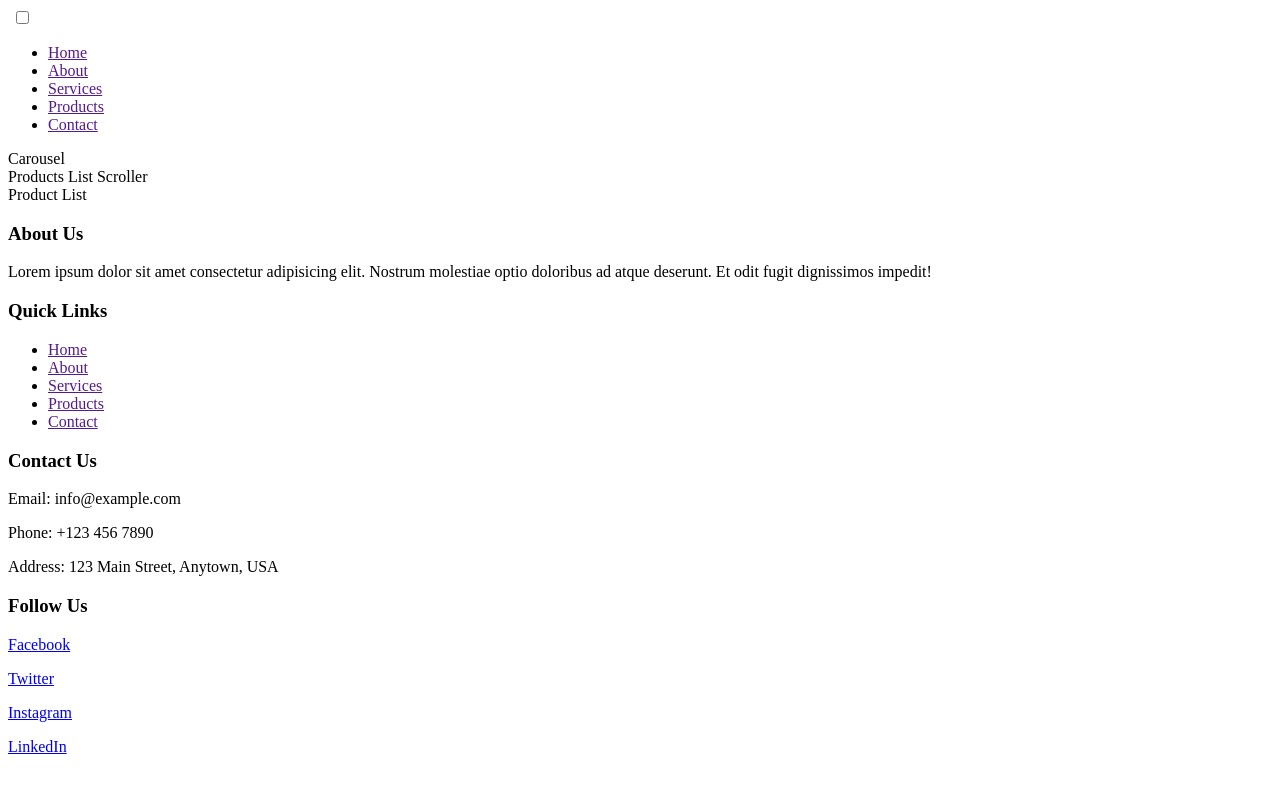
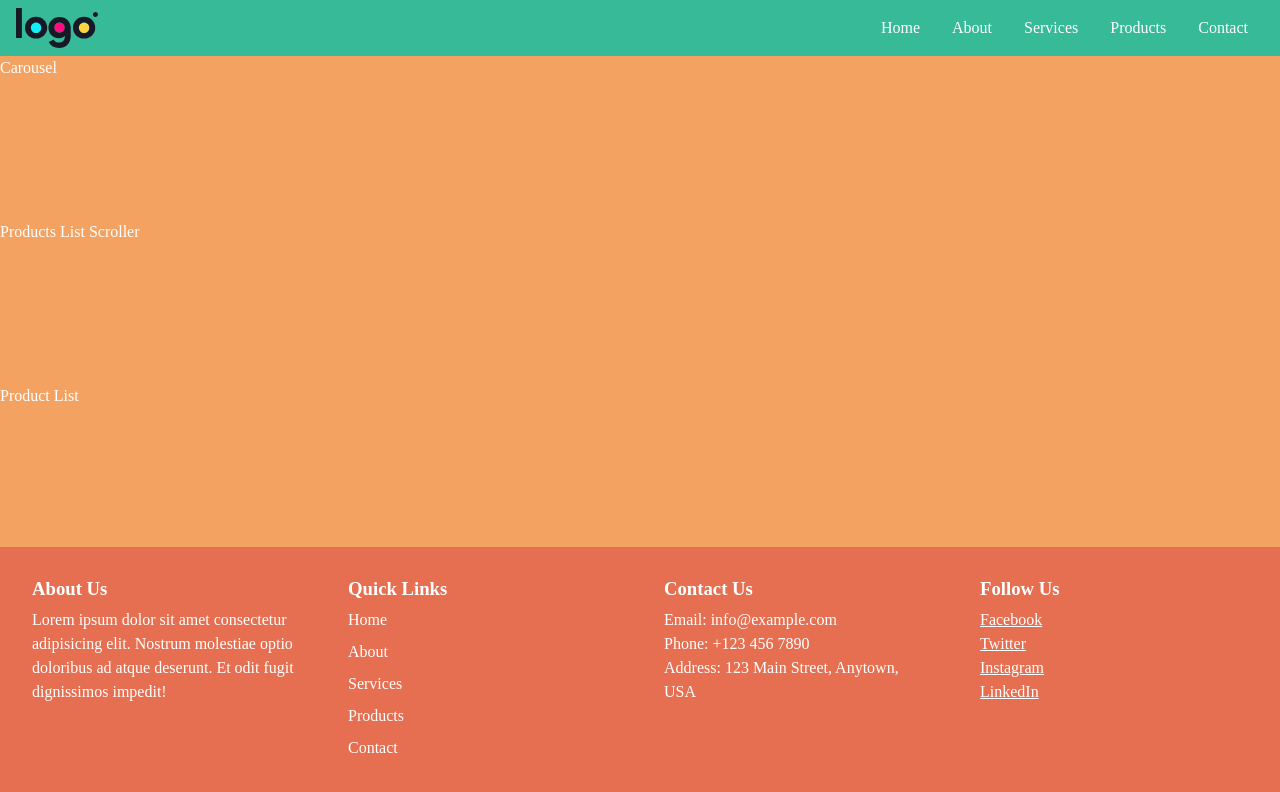
Before and after one commit to kamleshkatpara/demo-website, a plain HTML site: page index.html in a window 1280 px wide. Drawn offline with Linux system fonts and the light colour scheme; the site is published under a folder, as on GitHub Pages, so addresses that start at the root find nothing.

Commit message:
removed base and modified path

```diff
--- a/index.html
+++ b/index.html
@@ -1,18 +1,17 @@
 <!DOCTYPE html>
 <html lang="en">
   <head>
-    <base href="/" />
     <meta charset="UTF-8" />
     <meta name="viewport" content="width=device-width, initial-scale=1.0" />
     <title>Responsive Layout</title>
-    <link rel="stylesheet" href="/styles/index.css" />
+    <link rel="stylesheet" href="./styles/index.css" />
   </head>
   <body>
     <div class="container">
       <header class="header">
         <nav class="header__nav">
           <a href="" class="header__logo-link"
-            ><img src="/assets/logo.svg" alt="" class="header__logo"
+            ><img src="./assets/logo.svg" alt="" class="header__logo"
           /></a>
           <input
             type="checkbox"
```
